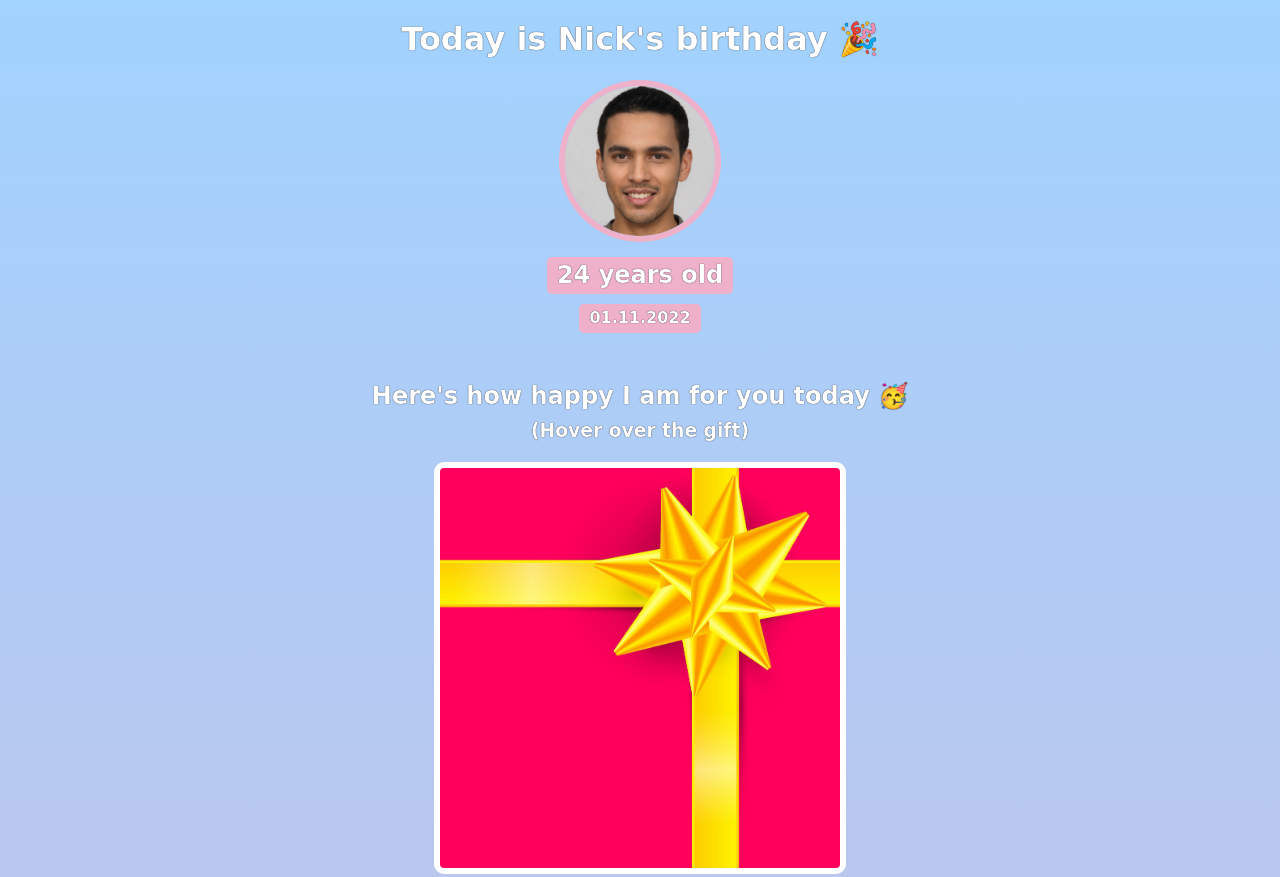
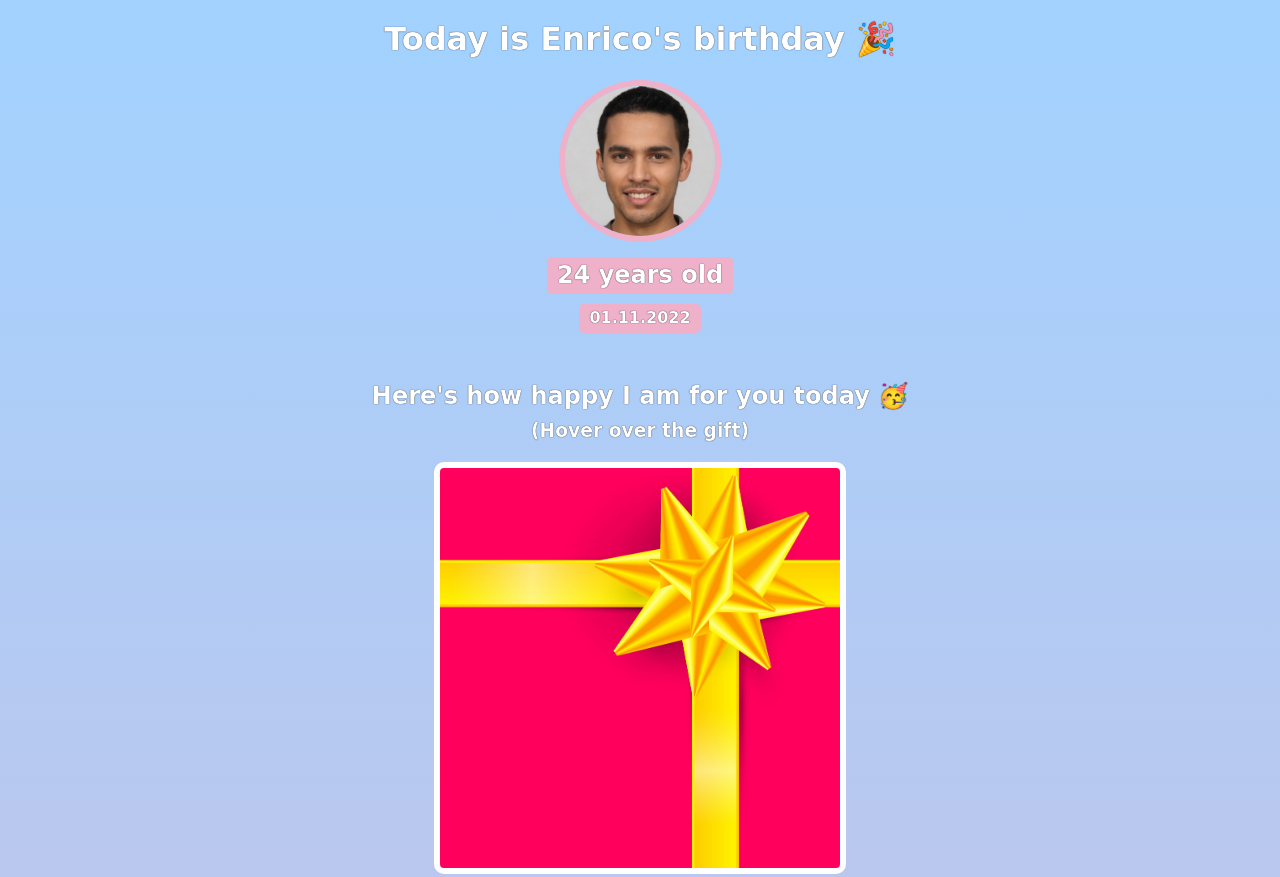
Before and after one commit to enricopter/birthday-gift-site, a website built with Vite: page index.html in a window 1280 px wide. Shown: the top 877 px of the page. Built offline with nearby package versions, Linux system fonts and the light colour scheme; a web font is replaced by a local one.

Commit message:
Update index.html

```diff
--- a/index.html
+++ b/index.html
@@ -7,7 +7,7 @@
     </head>
     <body>
         <div id="header">
-            <h1>Today is Nick's birthday 🎉</h1>
+            <h1>Today is Enrico's birthday 🎉</h1>
             <img id="bff-img" src="images/nick.jpg">
             <h2 id="bday-age">24 years old</h2>
             <h4 id="bday-date">01.11.2022</h4>
```
